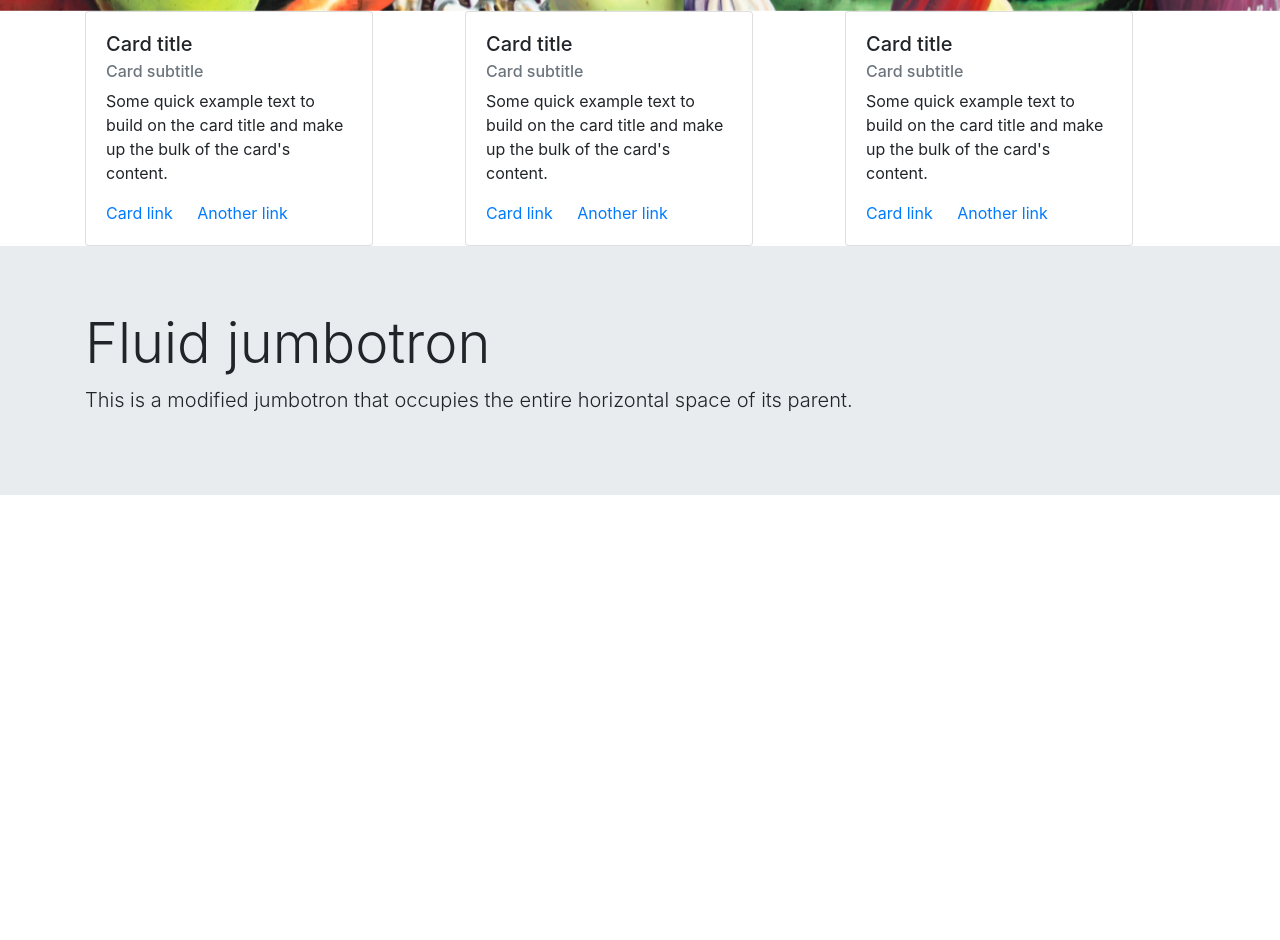
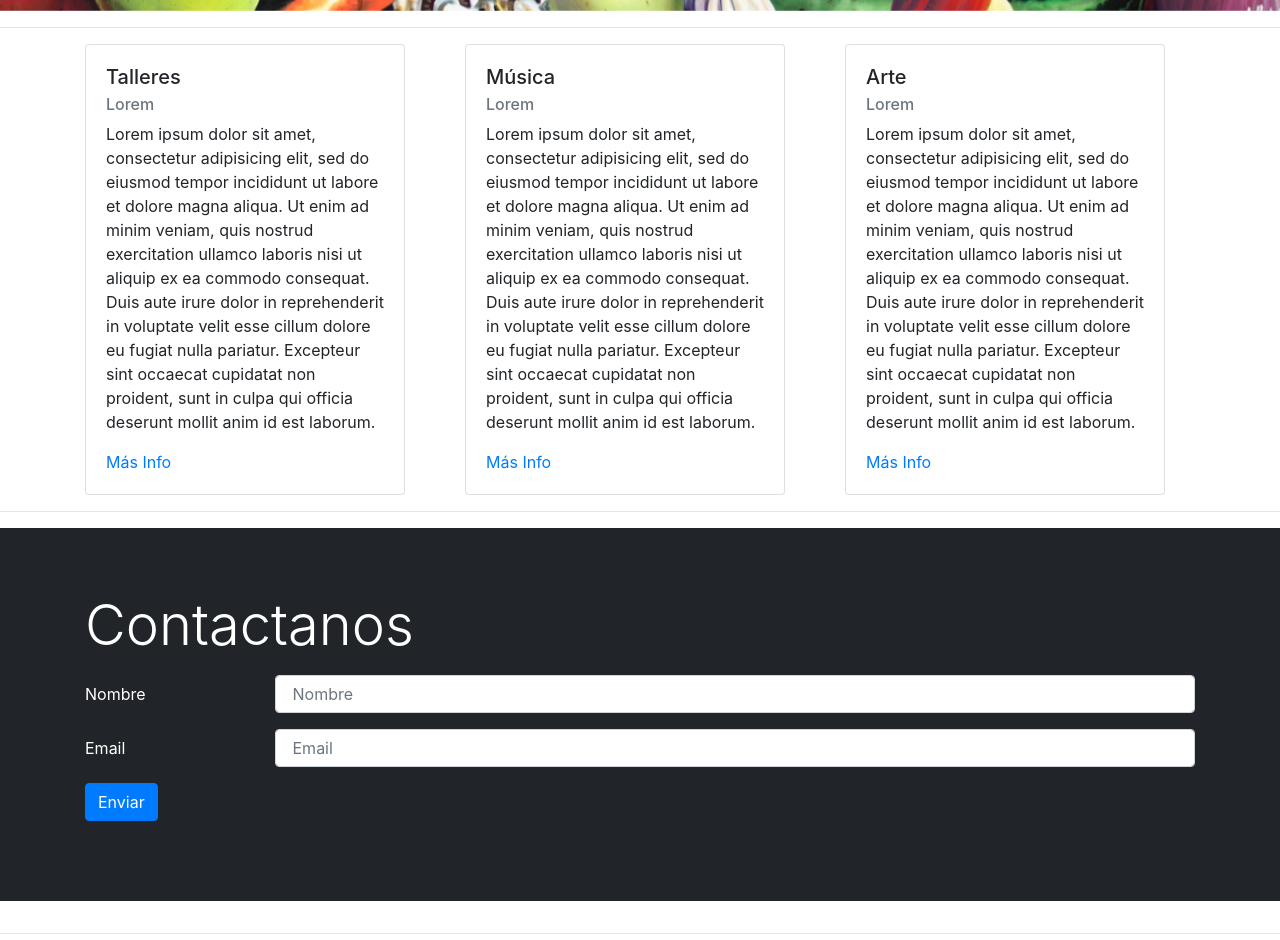
Before and after one commit to lorena1126/proyecto-final, a plain HTML site: page index.html in a window 1280 px wide. Shown: the part 600-1540 px from the top of the page. Before the commit the page ends 1127 px from the top, so only its background shows below. Drawn offline with nearby package versions, Linux system fonts and the light colour scheme.

Commit message:
quinto commit proyecto final

```diff
--- a/css/style.css
+++ b/css/style.css
@@ -1 +1,17 @@
-style.css
+.navbar-cultural{
+ position: fixed-top;
+}
+
+
+
+.color_linea_cultrual{
+	color: #a80d86;
+}
+
+.jumbotron{
+	background-color: #212529 ;
+}
+
+.jumbotron_form_cultural{
+	color: white;
+}
--- a/index.html
+++ b/index.html
@@ -9,19 +9,19 @@
     <script src="https://code.jquery.com/jquery-3.3.1.slim.min.js" integrity="sha384-q8i/X+965DzO0rT7abK41JStQIAqVgRVzpbzo5smXKp4YfRvH+8abtTE1Pi6jizo" crossorigin="anonymous"></script>
     <script src="https://cdnjs.cloudflare.com/ajax/libs/popper.js/1.14.3/umd/popper.min.js" integrity="sha384-ZMP7rVo3mIykV+2+9J3UJ46jBk0WLaUAdn689aCwoqbBJiSnjAK/l8WvCWPIPm49" crossorigin="anonymous"></script>
 
-
+    <link rel="stylesheet" type="text/css" href="css/style.css">
 
 
 </head>
 <body>
 
-<nav class="navbar navbar-expand-lg navbar-dark bg-dark">
+	<nav class="navbar navbar-expand-lg navbar-dark bg-dark navbar-cultrual">
 	  <a class="navbar-brand" href="#">Quilicura Cultural</a>
 	  <button class="navbar-toggler" type="button" data-toggle="collapse" data-target="#navbarColor02" aria-controls="navbarColor02" aria-expanded="false" aria-label="Toggle navigation">
 	    <span class="navbar-toggler-icon"></span>
 	  </button>
 
-  <div class="collapse navbar-collapse" id="navbarColor02">
+	  <div class=" navbar-position-cultural collapse navbar-collapse" id="navbarColor02">
 	    <ul class="navbar-nav mr-auto">
 	      <li class="nav-item active">
 	        <a class="nav-link" href="#"> Inicio <span class="sr-only">(current)</span></a>
@@ -58,53 +58,95 @@
 	  </a>
 	</div>
 
+   <hr class="color_linea_cultural" />
+
+
+
 	<div class="container">
 		<div class="row">
 			<div class=" col-lg-4  col-md-4 col-sm-12">
-			<div class="card" style="width: 18rem;">
+				<div class="card" style="width: 20rem;">
 					  <div class="card-body">
-				    <h5 class="card-title">Card title</h5>
-				    <h6 class="card-subtitle mb-2 text-muted">Card subtitle</h6>
-				    <p class="card-text">Some quick example text to build on the card title and make up the bulk of the card's content.</p>
-				    <a href="#" class="card-link">Card link</a>
-				    <a href="#" class="card-link">Another link</a>
+					    <h5 class="card-title">Talleres</h5>
+					    <h6 class="card-subtitle mb-2 text-muted">Lorem </h6>
+					    <p class="card-text">Lorem ipsum dolor sit amet, consectetur adipisicing elit, sed do eiusmod
+					    tempor incididunt ut labore et dolore magna aliqua. Ut enim ad minim veniam,
+					    quis nostrud exercitation ullamco laboris nisi ut aliquip ex ea commodo
+					    consequat. Duis aute irure dolor in reprehenderit in voluptate velit esse
+					    cillum dolore eu fugiat nulla pariatur. Excepteur sint occaecat cupidatat non
+					    proident, sunt in culpa qui officia deserunt mollit anim id est laborum.</p>
+					    <a href="#" class="card-link"> Más Info </a>
+
 					  </div>
 	             </div>
 	         </div>
 
 	         <div class="col-lg-4  col-md-4 col-sm-12 ">
-			<div class="card" style="width: 18rem;">
+				<div class="card" style="width: 20rem;">
 					  <div class="card-body">
-				    <h5 class="card-title">Card title</h5>
-				    <h6 class="card-subtitle mb-2 text-muted">Card subtitle</h6>
-				    <p class="card-text">Some quick example text to build on the card title and make up the bulk of the card's content.</p>
-				    <a href="#" class="card-link">Card link</a>
-				    <a href="#" class="card-link">Another link</a>
+					    <h5 class="card-title"> Música </h5>
+					    <h6 class="card-subtitle mb-2 text-muted">Lorem</h6>
+					    <p class="card-text"> Lorem ipsum dolor sit amet, consectetur adipisicing elit, sed do eiusmod
+					    tempor incididunt ut labore et dolore magna aliqua. Ut enim ad minim veniam,
+					    quis nostrud exercitation ullamco laboris nisi ut aliquip ex ea commodo
+					    consequat. Duis aute irure dolor in reprehenderit in voluptate velit esse
+					    cillum dolore eu fugiat nulla pariatur. Excepteur sint occaecat cupidatat non
+					    proident, sunt in culpa qui officia deserunt mollit anim id est laborum.</p>
+					    <a href="#" class="card-link"> Más Info</a>
+
 					  </div>
 	             </div>
 	         </div>
 
 	         <div class=" col-lg-4  col-md-4 col-sm-12">
-			<div class="card" style="width: 18rem;">
+				<div class="card" style="width: 20rem;">
 					  <div class="card-body">
-				    <h5 class="card-title">Card title</h5>
-				    <h6 class="card-subtitle mb-2 text-muted">Card subtitle</h6>
-				    <p class="card-text">Some quick example text to build on the card title and make up the bulk of the card's content.</p>
-				    <a href="#" class="card-link">Card link</a>
-				    <a href="#" class="card-link">Another link</a>
+					    <h5 class="card-title">Arte</h5>
+					    <h6 class="card-subtitle mb-2 text-muted">Lorem</h6>
+					    <p class="card-text">Lorem ipsum dolor sit amet, consectetur adipisicing elit, sed do eiusmod
+					    tempor incididunt ut labore et dolore magna aliqua. Ut enim ad minim veniam,
+					    quis nostrud exercitation ullamco laboris nisi ut aliquip ex ea commodo
+					    consequat. Duis aute irure dolor in reprehenderit in voluptate velit esse
+					    cillum dolore eu fugiat nulla pariatur. Excepteur sint occaecat cupidatat non
+					    proident, sunt in culpa qui officia deserunt mollit anim id est laborum.</p>
+					    <a href="#" class="card-link"> Más Info</a>
+
 					  </div>
 	             </div>
 	         </div>
 	     </div>
 	</div>
 
+    <hr class="color_linea_cultural" />
+
 	<div class="jumbotron jumbotron-fluid">
-  <div class="container">
-    <h1 class="display-4">Fluid jumbotron</h1>
-    <p class="lead">This is a modified jumbotron that occupies the entire horizontal space of its parent.</p>
+	  <div class="container ">
+	    <h6 class="display-4 jumbotron_form_cultural"> Contactanos </h6>
+	    <p>
+			<form>
+			  <div class="form-group row">
+			    <label for="inputEmail3" class="col-sm-2 col-form-label jumbotron_form_cultural">Nombre</label>
+			    <div class="col-sm-10">
+			      <input type="email" class="form-control" id="inputEmail3" placeholder=" Nombre ">
+			    </div>
+			  </div>
+			  <div class="form-group row">
+			    <label for="inputPassword3" class="col-sm-2 col-form-label jumbotron_form_cultural">Email</label>
+			    <div class="col-sm-10">
+			      <input type="password" class="form-control" id="inputPassword3" placeholder=" Email">
+			    </div>
+			  </div>
+			   <div class="form-group row">
+			    <div class="col-sm-6">
+			      <button type="submit" class="btn btn-primary">Enviar</button>
+			    </div>
+			  </div>
+			</form>
+	    </p>
 	  </div>
 	</div>
 
+    <hr class="color_linea_cultural" />
 
 
 
```
Also changed, not shown: musicayarte.html (+1 -0 lines), talleres.html (+2 -0 lines). Lines whose indentation alone changed are shown as unchanged.
